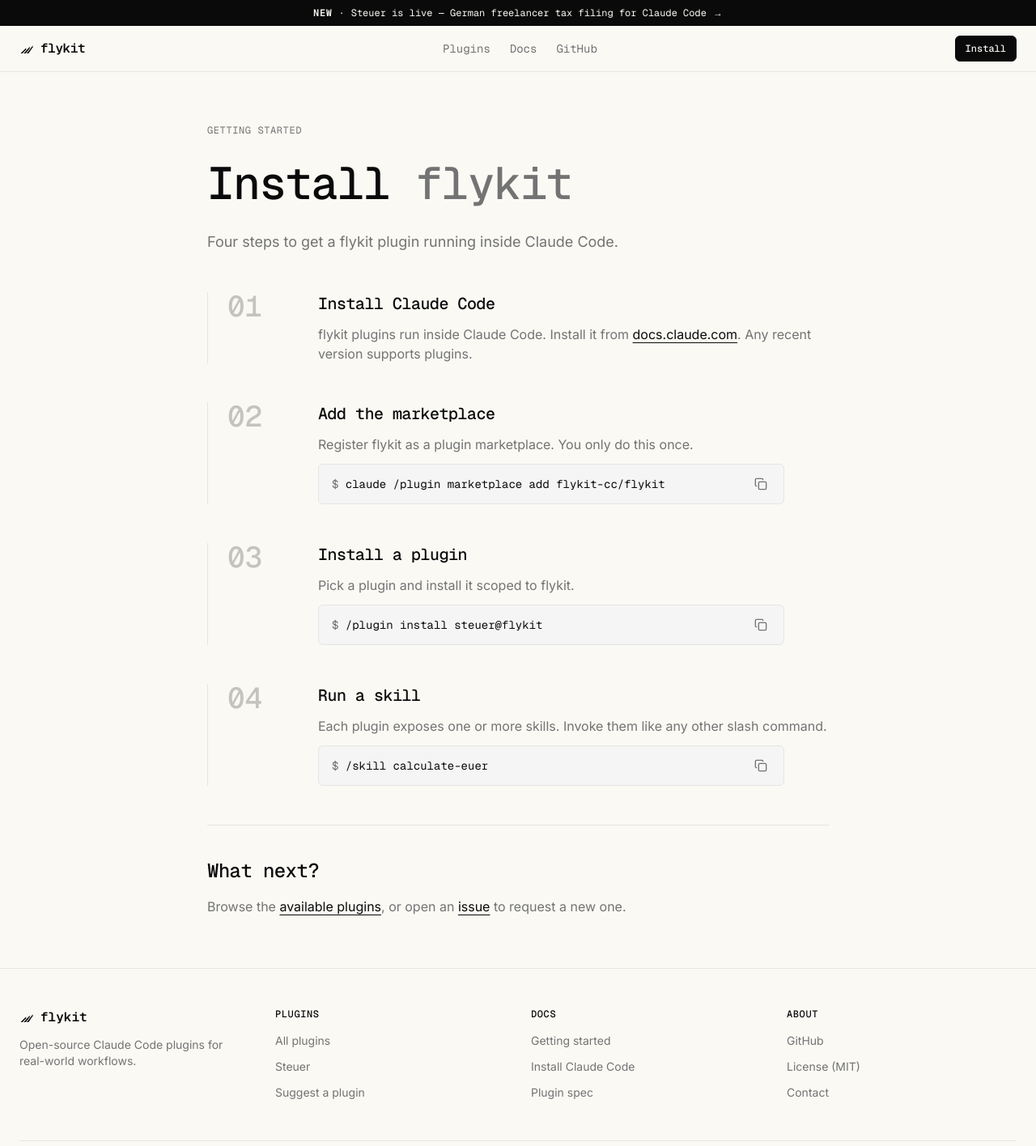
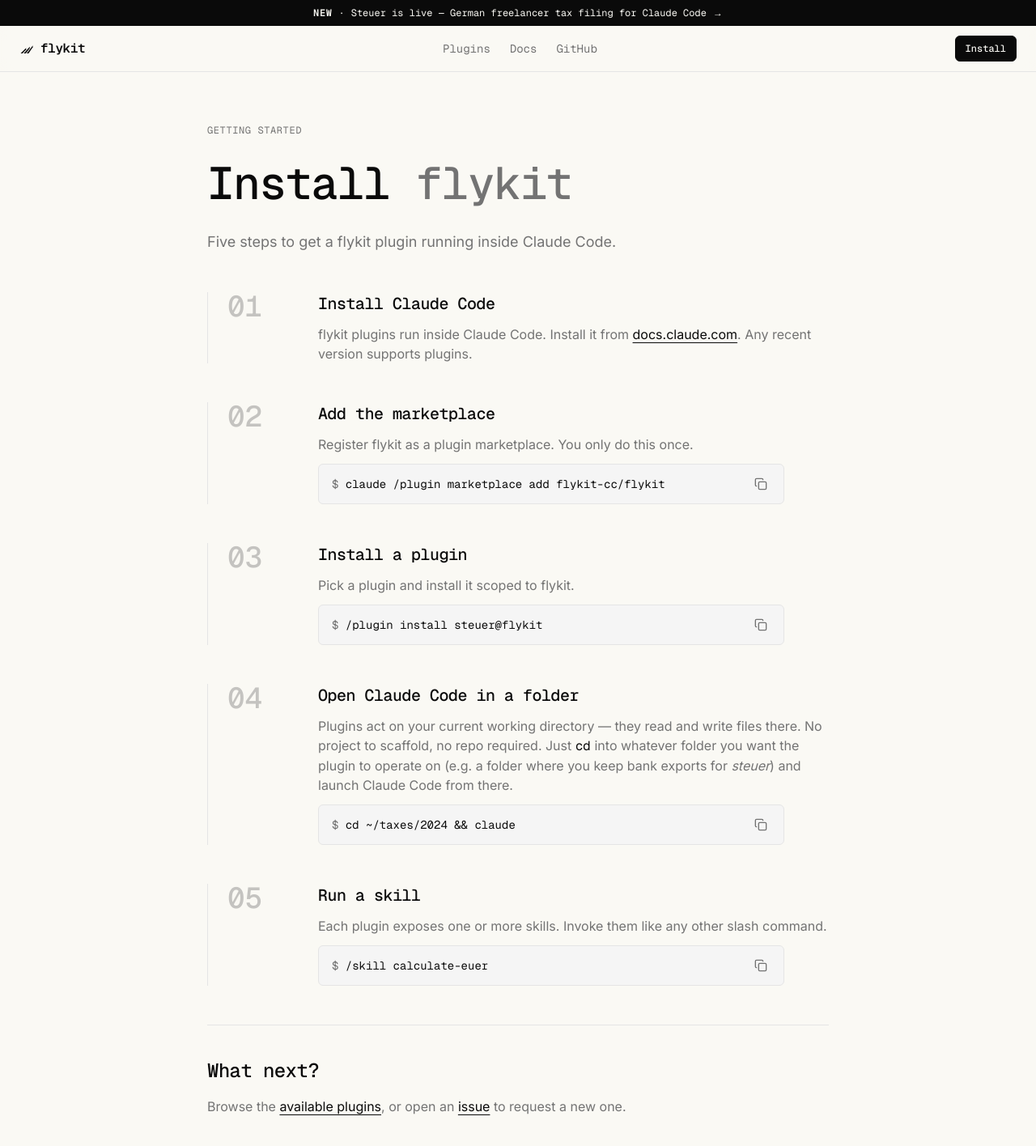
Before and after one commit to flykit-cc/flykit-web, a Next.js app: page /docs in a window 1280 px wide. Shown: the top 1416 px of the page at 81% size. Built offline with nearby package versions, Linux system fonts and the light colour scheme.

Commit message:
Docs: add 'open Claude Code in a folder' step (#9)
First-timers often miss that plugins act on the current working
directory. Added an explicit step so the onboarding doesn't
skip over it.

```diff
--- a/app/docs/page.tsx
+++ b/app/docs/page.tsx
@@ -22,7 +22,7 @@
             <span className="text-muted-foreground">flykit</span>
           </h1>
           <p className="font-sans text-lg text-muted-foreground">
-            Four steps to get a flykit plugin running inside Claude Code.
+            Five steps to get a flykit plugin running inside Claude Code.
           </p>
         </header>
 
@@ -61,6 +61,22 @@
 
         <Step
           n={4}
+          title="Open Claude Code in a folder"
+          body={
+            <>
+              Plugins act on your current working directory — they read and
+              write files there. No project to scaffold, no repo required.
+              Just <code className="font-mono text-foreground">cd</code> into
+              whatever folder you want the plugin to operate on (e.g. a folder
+              where you keep bank exports for <em>steuer</em>) and launch
+              Claude Code from there.
+            </>
+          }
+          code="cd ~/taxes/2024 && claude"
+        />
+
+        <Step
+          n={5}
           title="Run a skill"
           body="Each plugin exposes one or more skills. Invoke them like any other slash command."
           code="/skill calculate-euer"
```
